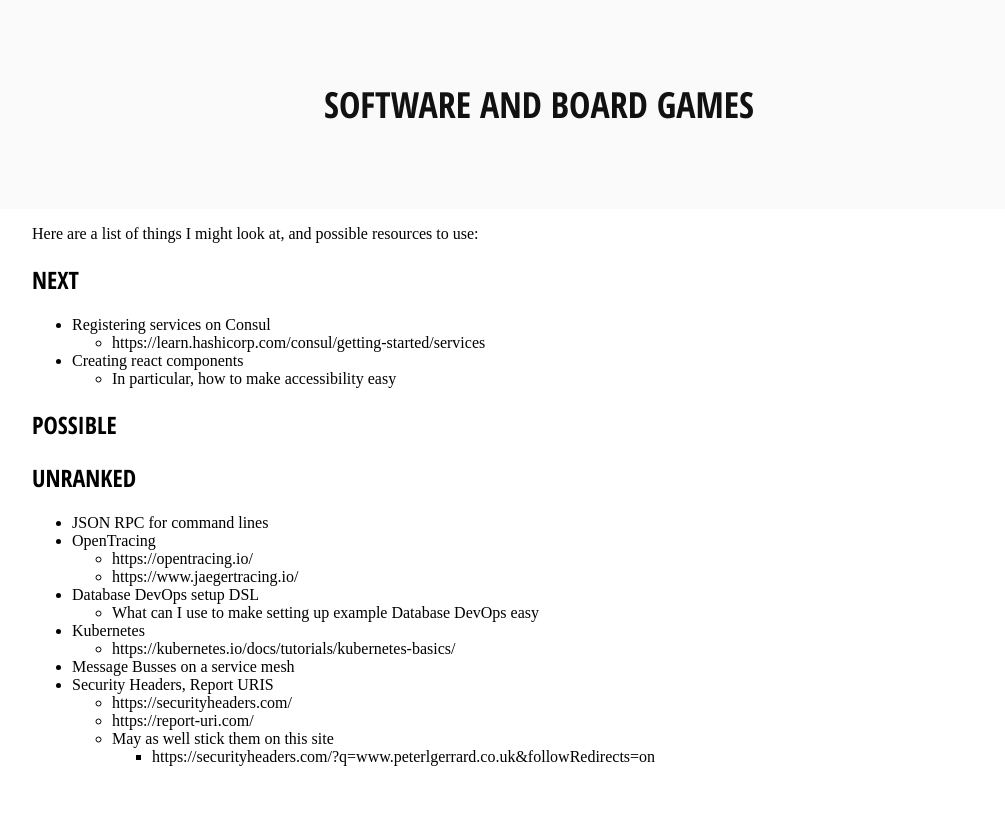
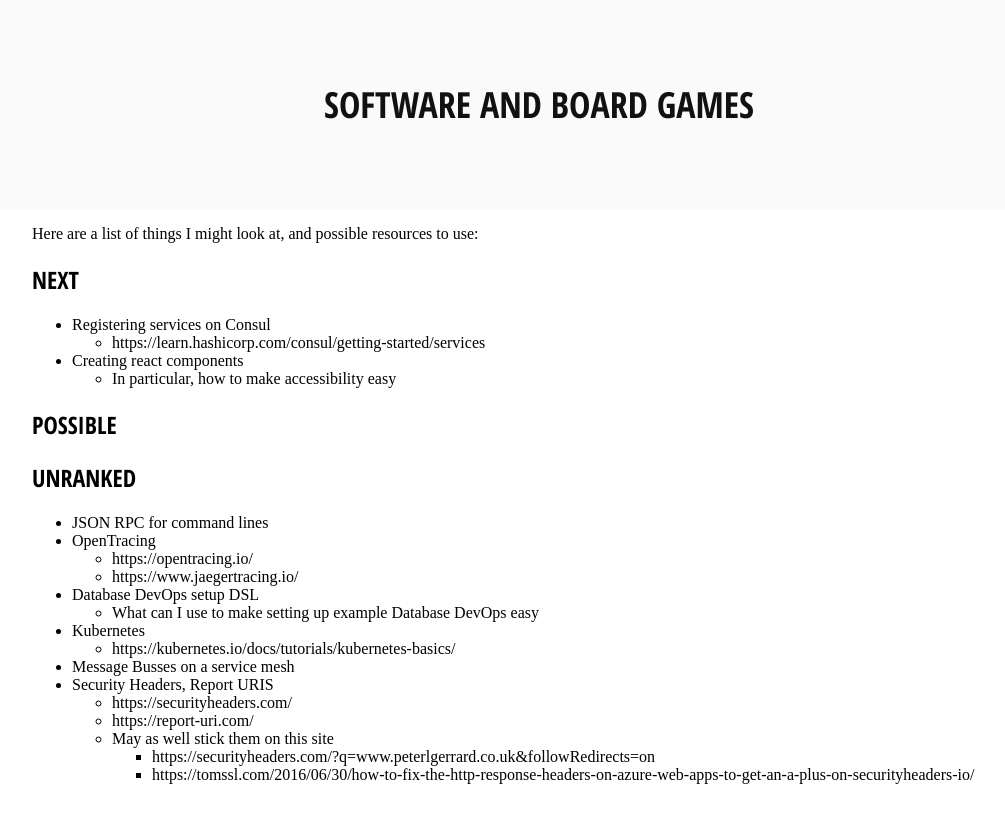
Before and after one commit to PeterGerrard/peterlgerrard.co.uk, a Jekyll site: the page built from learning-backlog/interested.md, in a window 1280 px wide. Shown: the top 823 px of the page, without its empty margins (101-1106 px from the left). Built offline with Jekyll 4.4.1, drawn with Linux system fonts in a browser that asks for light colours; our own code applies the rules of GitHub Pages for plain Markdown files; some of the changed lines change nothing that is shown.

Commit message:
Add anothe relevant link

```diff
--- a/learning-backlog/interested.md
+++ b/learning-backlog/interested.md
@@ -23,3 +23,4 @@
   - https://report-uri.com/
   - May as well stick them on this site
     - https://securityheaders.com/?q=www.peterlgerrard.co.uk&followRedirects=on
+    - https://tomssl.com/2016/06/30/how-to-fix-the-http-response-headers-on-azure-web-apps-to-get-an-a-plus-on-securityheaders-io/
```
